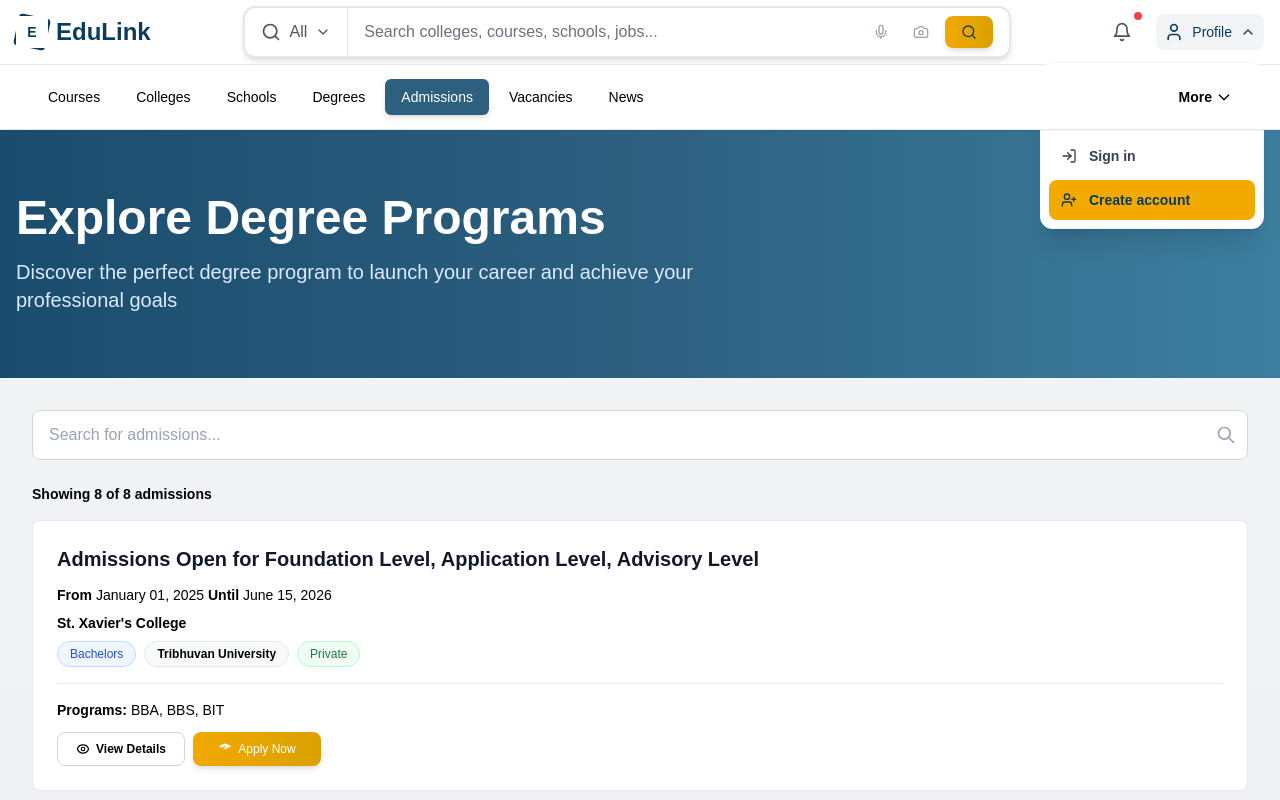
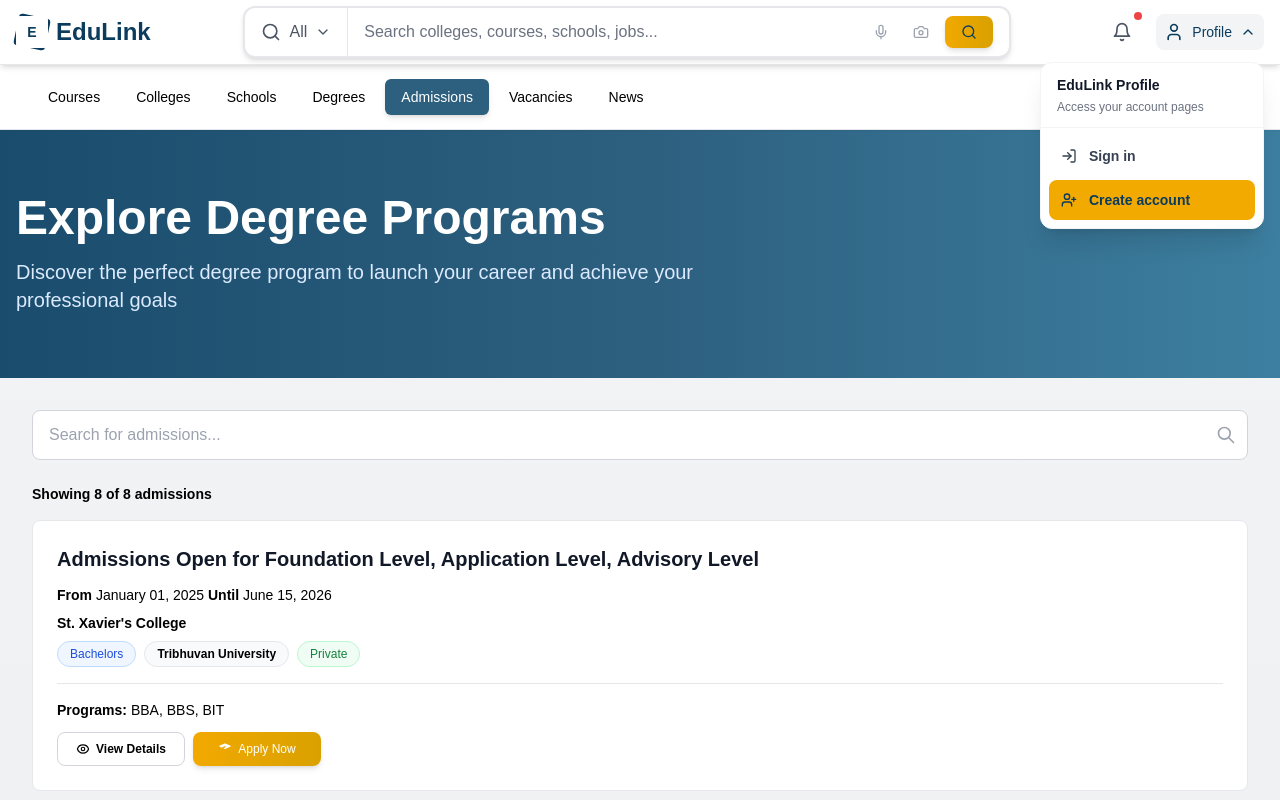
Before and after one commit to Suraj24-stack/edusanjal, a Next.js app: page /admissions in a window 1280 px wide. Both pictures are taken after a click on the button "Profile". Shown: the top 800 px of the page. Built offline with nearby package versions, Linux system fonts and the light colour scheme.

Commit message:
updated sign up page ui

```diff
--- a/src/app/component/Header.js
+++ b/src/app/component/Header.js
@@ -186,7 +186,7 @@ const Header = () => {
   return (
     <>
       {/* Main Header - Always Sticky */}
-      <header className="bg-white shadow-md sticky top-0 z-50 border-b border-gray-200">
+      <header className="bg-white shadow-md sticky top-0 z-[70] border-b border-gray-200">
         <div className="container mx-auto px-4">
           <div className="flex items-center justify-between h-16">
             {/* Logo */}
@@ -437,7 +437,7 @@ const Header = () => {
                 </button>
 
                 {isProfileOpen && (
-                  <div className="absolute right-0 top-full z-50 mt-3 w-56 overflow-hidden rounded-xl border border-gray-100 bg-white shadow-xl">
+                  <div className="absolute right-0 top-full z-[80] mt-3 w-56 overflow-hidden rounded-xl border border-gray-100 bg-white shadow-xl">
                     <div className="border-b border-gray-100 px-4 py-3">
                       <p className="text-sm font-bold text-gray-900">EduLink Profile</p>
                       <p className="mt-1 text-xs text-gray-500">Access your account pages</p>
--- a/src/app/component/NavBar.js
+++ b/src/app/component/NavBar.js
@@ -43,7 +43,7 @@ const NavBar = () => {
   const isActive = (href) => pathname === href;
 
   return (
-    <nav className="bg-white border-b border-gray-200 sticky top-0 z-50 shadow-sm">
+    <nav className="bg-white border-b border-gray-200 sticky top-0 z-40 shadow-sm">
       <div className="max-w-7xl mx-auto px-4 sm:px-6 lg:px-8">
         {/* Desktop Navigation */}
         <div className="hidden lg:flex items-center justify-between h-16">
```
Also changed, not shown: scripts/verify-signin-route.mjs (+14 -0 lines).
